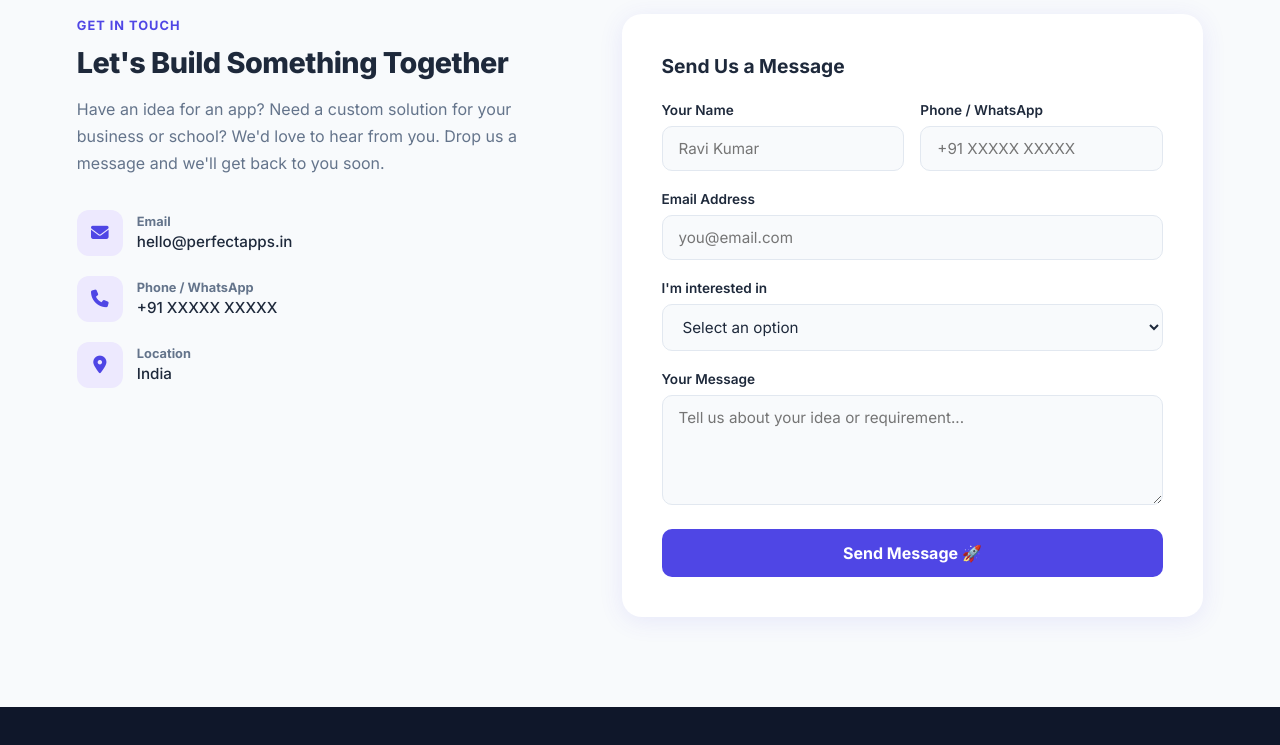
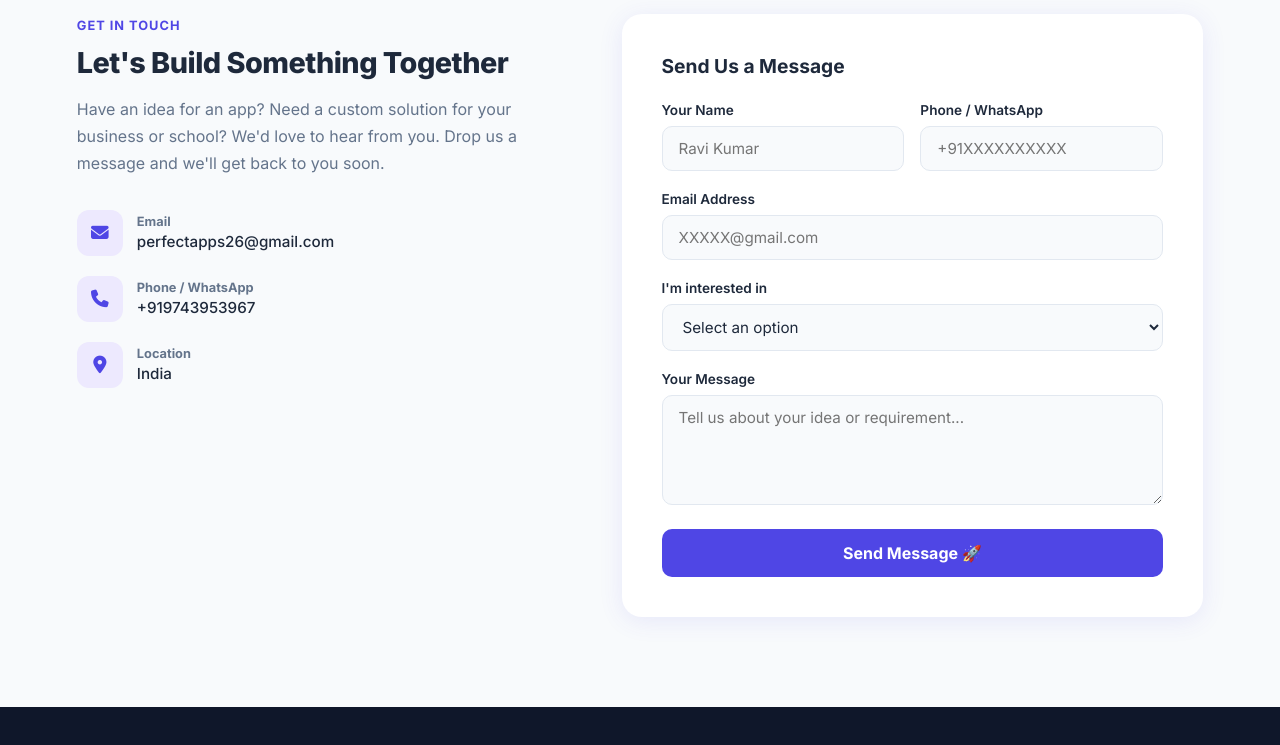
Before and after one commit to raviitron/perfectapps-website, a plain HTML site: page index.html in a window 1280 px wide. Shown: the part 4360-5105 px from the top of the page. Drawn offline with Linux system fonts and the light colour scheme.

Commit message:
Update contact information in index.html

```diff
--- a/index.html
+++ b/index.html
@@ -560,14 +560,14 @@
         <div class="ci-icon"><i class="fas fa-envelope"></i></div>
         <div>
           <strong>Email</strong>
-          <span>hello@perfectapps.in</span>
+          <span>perfectapps26@gmail.com</span>
         </div>
       </div>
       <div class="contact-item">
         <div class="ci-icon"><i class="fas fa-phone"></i></div>
         <div>
           <strong>Phone / WhatsApp</strong>
-          <span>+91 XXXXX XXXXX</span>
+          <span>+919743953967</span>
         </div>
       </div>
       <div class="contact-item">
@@ -587,12 +587,12 @@
         </div>
         <div class="form-group">
           <label>Phone / WhatsApp</label>
-          <input type="tel" placeholder="+91 XXXXX XXXXX"/>
+          <input type="tel" placeholder="+91XXXXXXXXXX"/>
         </div>
       </div>
       <div class="form-group">
         <label>Email Address</label>
-        <input type="email" placeholder="you@email.com"/>
+        <input type="email" placeholder="XXXXX@gmail.com"/>
       </div>
       <div class="form-group">
         <label>I'm interested in</label>
```
